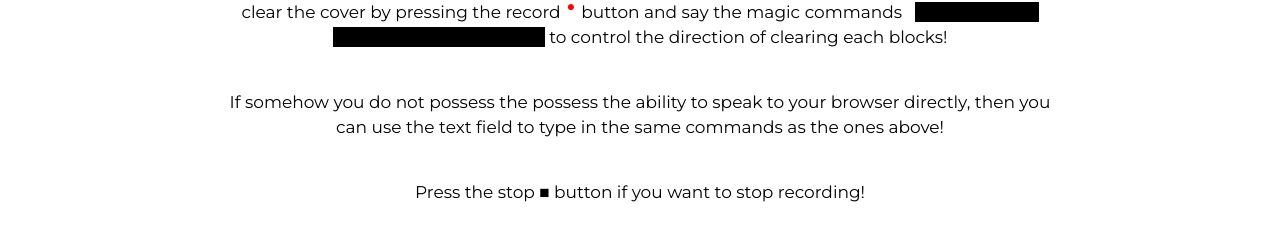
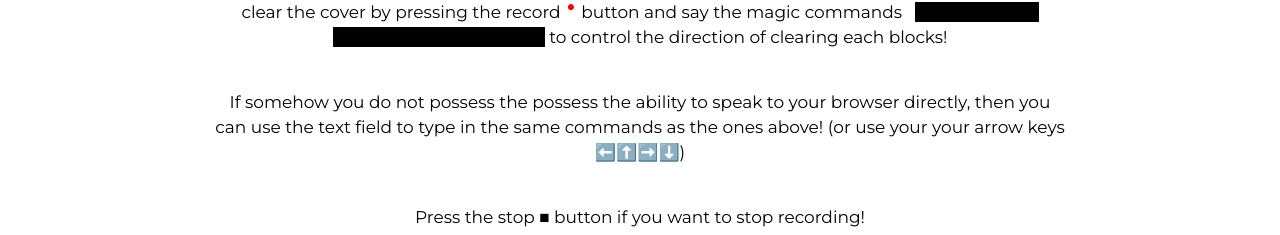
Before and after one commit to nebuchadnezzar-dan/talkntype, a React (Create React App) app: page / in a window 1280 px wide. Shown: the part 865-1100 px from the top of the page. Built offline with nearby package versions, Linux system fonts and the light colour scheme.

Commit message:
update instructions to include arrow keys control

```diff
--- a/src/component/instructions/Instructions.js
+++ b/src/component/instructions/Instructions.js
@@ -1,5 +1,5 @@
-import React from 'react';
-import './Instructions.css';
+import React from "react";
+import "./Instructions.css";
 
 const Instructions = () => {
   return (
@@ -8,23 +8,27 @@ const Instructions = () => {
       <div className="instructions-container">
         <h2>Instructions</h2>
         <p>
-          A doge is hidden inside that cover! If you want to see it, all
-          you have to do is instruct your browser to clear the cover by pressing
-          the record <span className="rec">&#x2022;</span> button and say the
-          magic commands &ensp;
+          A doge is hidden inside that cover! If you want to see it, all you
+          have to do is instruct your browser to clear the cover by pressing the
+          record <span className="rec">&#x2022;</span> button and say the magic
+          commands &ensp;
           <span className="censor">
             key words:(UP, DOWN, LEFT and RIGHT)
-          </span>{' '}
+          </span>{" "}
           to control the direction of clearing each blocks!
         </p>
         <p>
           If somehow you do not possess the possess the ability to speak to your
           browser directly, then you can use the text field to type in the same
-          commands as the ones above!
+          commands as the ones above! (or use your your arrow keys{" "}
+          <span role="img" aria-label="arrow keys">
+            ⬅️⬆️➡️⬇️
+          </span>
+          )
         </p>
         <p>Press the stop &#9632; button if you want to stop recording!</p>
         <p>
-          Press the reload &#x21ba; button or say/type{' '}
+          Press the reload &#x21ba; button or say/type{" "}
           <em className="censor">restart</em> if you want to restart!
         </p>
       </div>
--- a/src/container/App.js
+++ b/src/container/App.js
@@ -189,12 +189,12 @@ function App() {
           )}
         </div>
         {isRecording ? (
-          <div className="stop" onClick={handleStopButton}>
+          <div className="stop" role="button" onClick={handleStopButton}>
             <div className="stop-outer" />
             <div className="stop-inner" />
           </div>
         ) : (
-          <div className="record" onClick={handleListenButton}>
+          <div className="record" role="button" onClick={handleListenButton}>
             <div className="record-outer" />
             <div className="record-inner" />
           </div>
```
